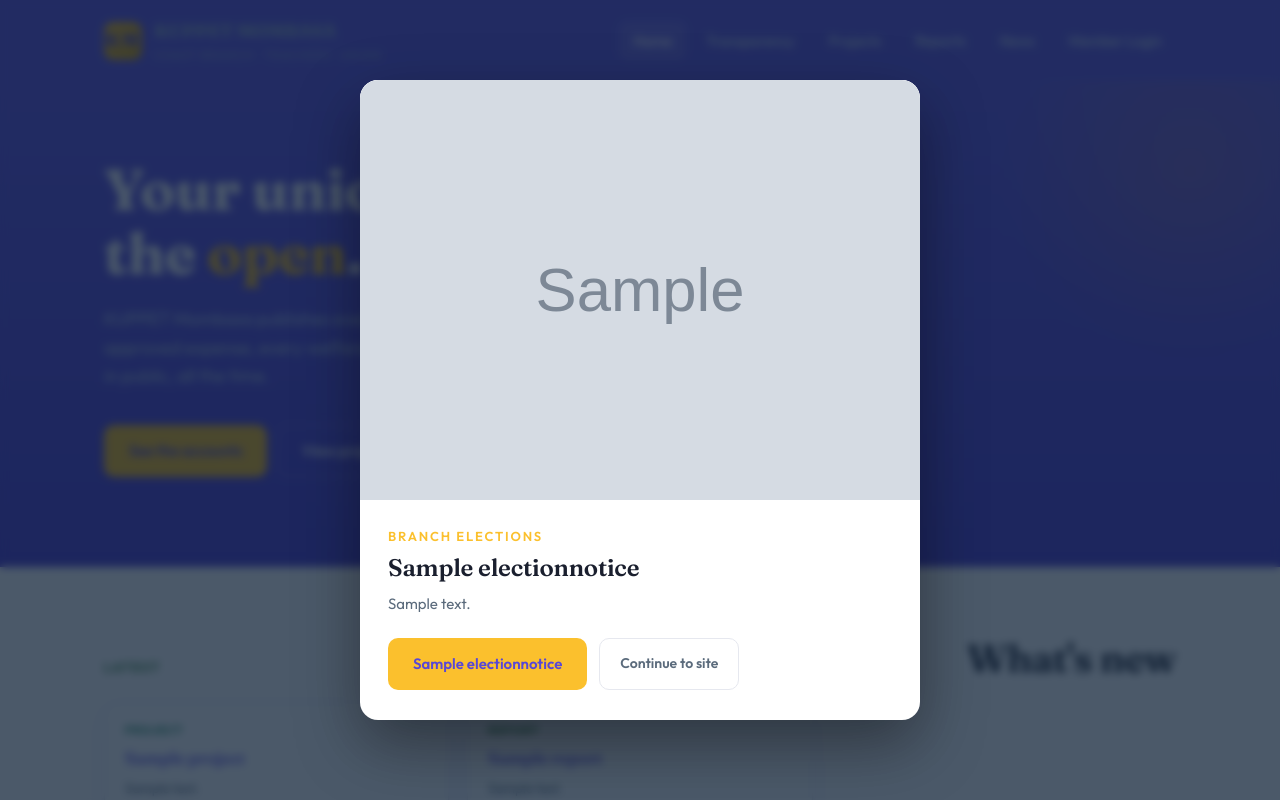
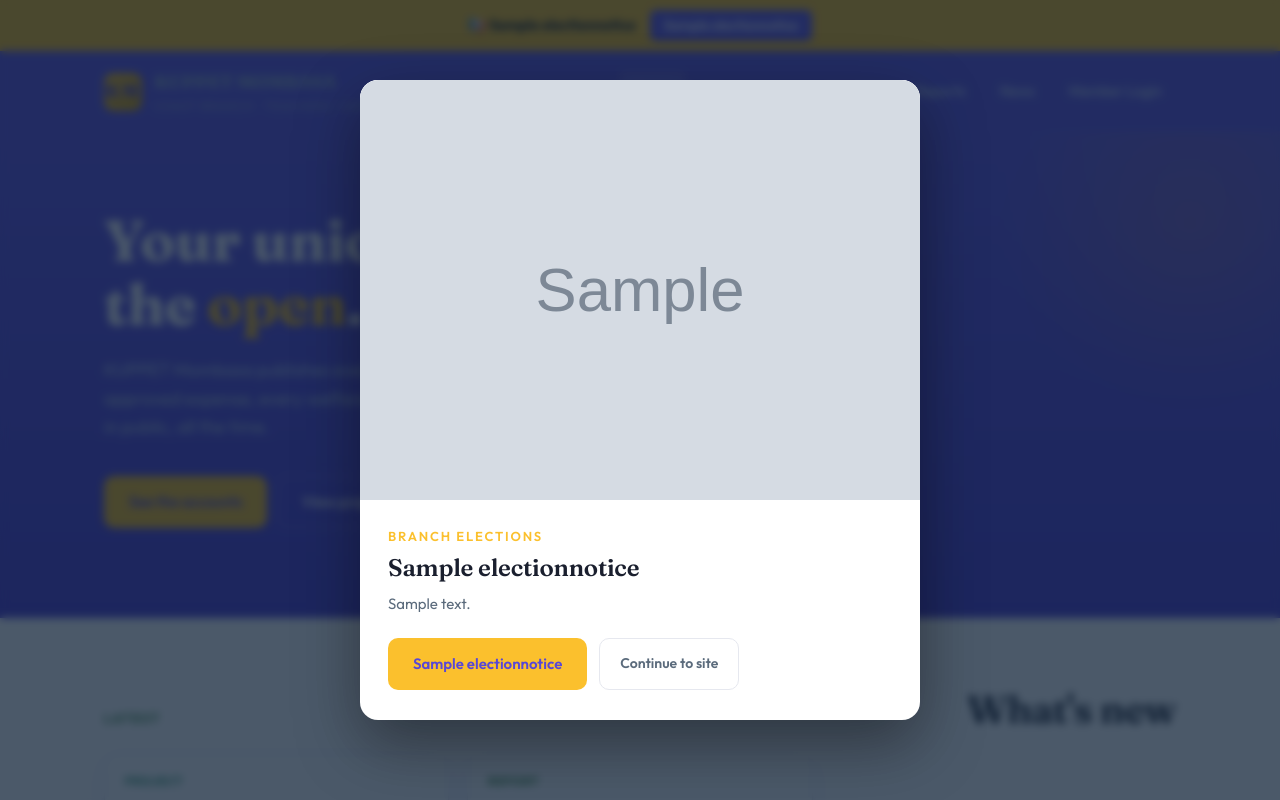
Before and after one commit to s-pins/kuppetmsa-v2, a Django app: page / in a window 1280 px wide. Run offline with Django 5.2, Linux system fonts and the light colour scheme; tables that the repository leaves empty hold one stand-in row (values such as "Sample post"); grey boxes marked "Sample" are stand-in pictures; parts of the project's set-up code (start-up, migrations or seed data) failed here and were passed over.

Commit message:
Election banner

```diff
--- a/templates/public_site/base.html
+++ b/templates/public_site/base.html
@@ -23,6 +23,20 @@
     --ink:#1a1f2e; --muted:#5b6b7c; --line:#e6e8ef; --white:#fff;
     --ok:#1d8a5b; --shadow:0 1px 2px rgba(108,92,231,.08),0 8px 24px rgba(108,92,231,.10);
   }
+  /* manifesto banner — thin strip above the header, rendered only when
+     an ElectionNotice is active. Mirrors v1's pattern: campaign call-to-
+     action gets a permanent strip (not just the modal). Non-dismissable
+     by design — the modal handles dismiss; this is the always-on link. */
+  .mb-banner{background:var(--sand);color:var(--ink);
+    padding:10px 24px;font-size:14.5px;font-weight:500;text-align:center;
+    display:flex;align-items:center;justify-content:center;gap:14px;
+    flex-wrap:wrap;line-height:1.4}
+  .mb-banner b{font-weight:700}
+  .mb-banner .mb-cta{display:inline-block;background:var(--ocean);color:#fff;
+    padding:6px 14px;border-radius:6px;font-size:13.5px;font-weight:600;
+    text-decoration:none;transition:.15s}
+  .mb-banner .mb-cta:hover{background:var(--ocean-deep)}
+  @media(max-width:560px){.mb-banner{font-size:13.5px;padding:9px 16px;gap:10px}}
   *{box-sizing:border-box;margin:0;padding:0}
   body{font-family:'Outfit',sans-serif;color:var(--ink);background:var(--foam);
     line-height:1.6;-webkit-font-smoothing:antialiased}
@@ -147,6 +161,21 @@
 </style>
 </head>
 <body>
+{% if election_notice %}
+<div class="mb-banner" role="region" aria-label="Election notice">
+  <span>📢 <b>{{ election_notice.title|truncatechars:60 }}</b></span>
+  {% if election_notice.learn_more_url %}
+    <a class="mb-cta" href="{{ election_notice.learn_more_url }}"
+       target="_blank" rel="noopener noreferrer">
+      {{ election_notice.learn_more_label|default:"Learn more" }}
+    </a>
+  {% else %}
+    <a class="mb-cta" href="#enOverlay" onclick="document.getElementById('enOverlay')?.removeAttribute('hidden'); return false;">
+      View
+    </a>
+  {% endif %}
+</div>
+{% endif %}
 <header>
   <div class="nav">
     <a class="brand" href="/">
```
